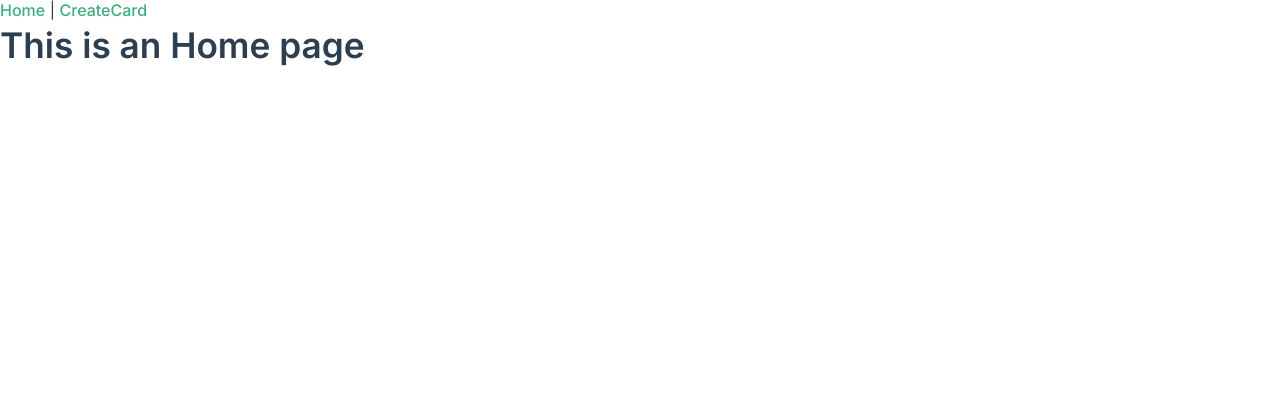
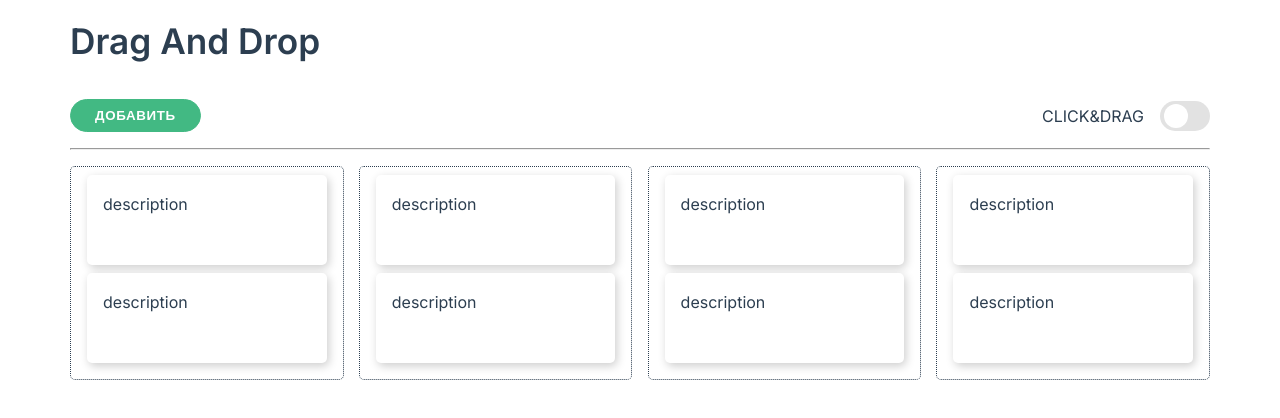
Before and after one commit to Kamil-87/vue-drag-n-drop, a Vue app: page / in a window 1280 px wide. Shown: the top 418 px of the page. Built offline with nearby package versions, Linux system fonts and the light colour scheme.

Commit message:
adding html-code and routing

```diff
--- a/src/App.vue
+++ b/src/App.vue
@@ -1,9 +1,5 @@
 <template>
   <div id="app">
-    <div id="nav">
-      <router-link to="/">Home</router-link> |
-      <router-link to="/create-card">CreateCard</router-link>
-    </div>
     <router-view/>
   </div>
 </template>
--- a/src/assets/styles/style.css
+++ b/src/assets/styles/style.css
@@ -195,6 +195,7 @@ h3 {
 
 .form-control small {
     color: #e53935;
+    padding-left: 1.5rem;
 }
 
 .form-control.invalid input {
--- a/src/views/CreateCard.vue
+++ b/src/views/CreateCard.vue
@@ -1,5 +1,68 @@
 <template>
-  <div>
-    <h1>This is an CreateCard page</h1>
+  <div class="container">
+    <h1 class="pt-1">Добавить новую задачу</h1>
+
+    <form class="form mb-2" @submit.prevent="submitHandler">
+      <div class="form-control">
+        <input
+          type="text"
+          id="name"
+          required
+          v-model="name"
+        >
+        <span class="bar"></span>
+        <label for="name">Название</label>
+        <small>Поле обязательно</small>
+      </div>
+
+      <div class="form-control">
+        <textarea
+          name="description"
+          id="description"
+          required
+          v-model="description"
+        ></textarea>
+        <span class="bar"></span>
+        <label for="description">Описание</label>
+      </div>
+
+      <button
+        class="btn primary"
+        type="submit"
+      >
+        Добавить
+      </button>
+      <button
+        class="btn"
+        @click="cancelHandler"
+      >
+        Отмена
+      </button>
+    </form>
   </div>
 </template>
+
+<script>
+export default {
+  data() {
+    return {
+      name: '',
+      description: ''
+    }
+  },
+  methods: {
+    cancelHandler() {
+      this.$router.push('/')
+    },
+    submitHandler() {
+      const formData = {
+        id: Date.now(),
+        name: this.name,
+        description: this.description
+      }
+      console.log(formData)
+      // this.$router.push({name: 'Home'})
+    }
+  }
+}
+</script>
--- a/src/views/Home.vue
+++ b/src/views/Home.vue
@@ -1,13 +1,131 @@
 <template>
-  <div>
-    <h1>This is an Home page</h1>
-  </div>
+  <main class="container">
+    <header class="header pt-1">
+      <h1 class="mb-2">Drag And Drop</h1>
+
+      <div class="action-block">
+        <button
+          class="btn primary"
+          @click="createCard"
+        >Добавить
+        </button>
+
+        <div class="form-checkbox">
+          <label for="checkbox">click&drag</label>
+          <input
+            type="checkbox"
+            id="checkbox"
+            class="checkbox"
+          >
+        </div>
+      </div>
+    </header>
+
+    <hr>
+
+    <div class="dashboard">
+      <div
+        class="col"
+        v-for="col in columns"
+        :key="col.id"
+      >
+        <div
+          class="card"
+          v-for="card in cards"
+          :key="card.id"
+        >
+          <h3>{{ card.name }}</h3>
+          <p>{{ card.description }}</p>
+        </div>
+      </div>
+    </div>
+
+
+  </main>
 </template>
 
 <script>
+const initCards = [
+    {
+      id: 1,
+      title: 'Name',
+      description: 'description',
+      categoryId: 1
+    },
+    {
+      id: 2,
+      title: 'Name',
+      description: 'description',
+      categoryId: 2
+    },
+  ],
+  initColumns = [
+    {id: 1},
+    {id: 2},
+    {id: 3},
+    {id: 4},
+  ]
+
 
 export default {
   name: 'Home',
-  components: {}
+  components: {},
+  data() {
+    return {
+      columns: [],
+      cards: []
+    }
+  },
+  methods: {
+    createCard() {
+      this.$router.push('/create-card')
+    }
+  },
+  mounted() {
+    this.columns = [...initColumns]
+    this.cards = [...initCards]
+  }
 }
 </script>
+
+<style scoped>
+.action-block {
+  display: flex;
+  justify-content: space-between;
+  align-items: center;
+}
+
+.dashboard {
+  display: flex;
+  align-items: flex-start;
+  justify-content: space-between;
+  height: 100%;
+}
+
+.col {
+  display: flex;
+  flex-direction: column;
+  flex: 0 0 24%;
+
+  border-radius: 5px;
+  padding: .5rem 1rem;
+  overflow: hidden;
+  border: 1px dotted #2c3e50;
+}
+
+.card {
+  overflow: hidden;
+  height: 90px;
+  padding: 1rem;
+  margin-bottom: .5rem;
+  border-radius: 5px;
+  box-shadow: 2px 3px 10px rgba(0, 0, 0, 0.2);
+  background: #fff;
+  cursor: move;
+  user-select: none;
+}
+.card p, .card h3 {
+  overflow: hidden;
+}
+
+</style>
```
